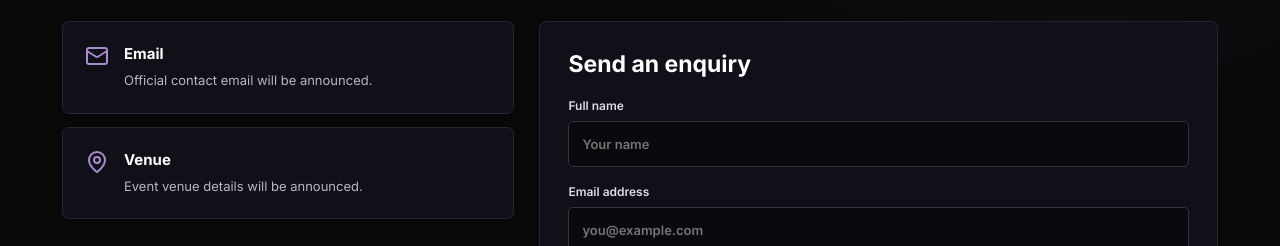
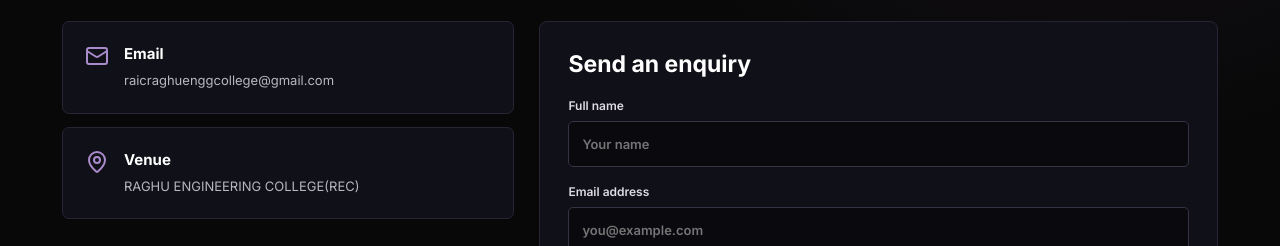
Before and after one commit to akash-1316/RAIC-Hackathon, a React (Vite) app in the folder FRONT END/: page /contact in a window 1280 px wide. Shown: the part 426-672 px from the top of the page. Built offline with nearby package versions, Linux system fonts and the light colour scheme; no server answers.

Commit message:
Update contact email and venue details

```diff
--- a/FRONT END/src/pages/Contact.jsx
+++ b/FRONT END/src/pages/Contact.jsx
@@ -89,7 +89,7 @@ export default function Contact() {
               <div>
                 <h3>Email</h3>
                 <p>
-                  Official contact email will be announced.
+                  raicraghuenggcollege@gmail.com
                 </p>
               </div>
             </article>
@@ -100,7 +100,7 @@ export default function Contact() {
               <div>
                 <h3>Venue</h3>
                 <p>
-                  Event venue details will be announced.
+                  RAGHU ENGINEERING COLLEGE(REC)
                 </p>
               </div>
             </article>
```
